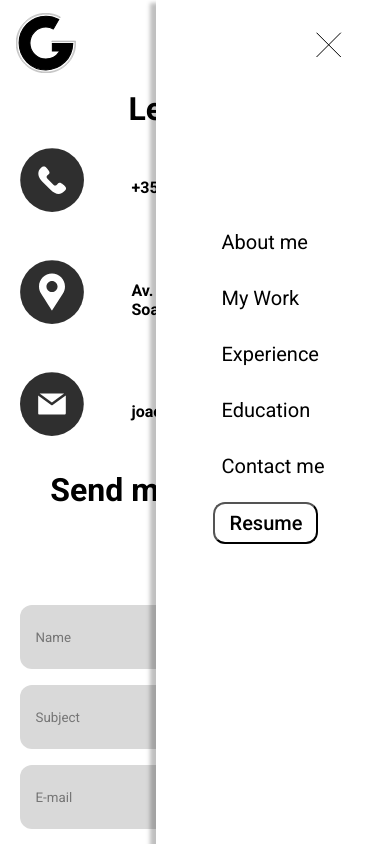
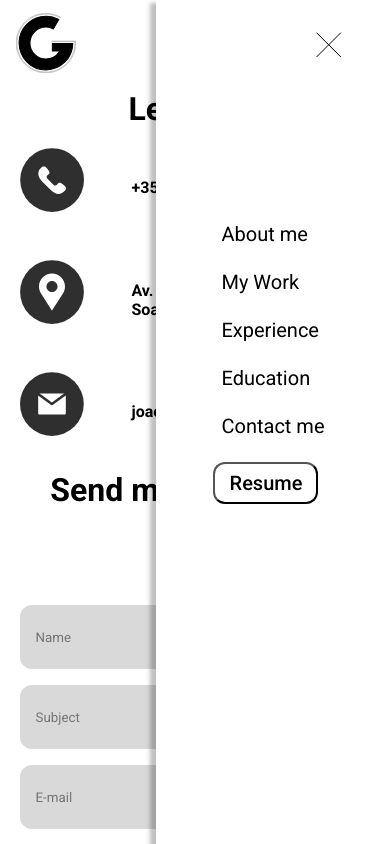
Before and after one commit to JoaoGuedes01/personal_website, a React (Create React App) app in the folder react-app/: page /contacts in a window 390 px wide. Both pictures are taken after a click on the element 346 px from the left and 45 px from the top of the page. Shown: the top 844 px of the page. Built offline with nearby package versions, Linux system fonts and the light colour scheme.

Commit message:
updated navbar hamburger animation
updated navbar hamburger animation

```diff
--- a/react-app/src/Components/navbar/navbar.jsx
+++ b/react-app/src/Components/navbar/navbar.jsx
@@ -40,7 +40,7 @@ const Navbar = () => {
           </svg>
         </motion.div>
 
-        <AnimatePresence>
+        <AnimatePresence exitBeforeEnter>
           {isActive && (
             <motion.div className='hamb-menu-active' initial={{ x: "100%" }} animate={{ x: 0 }} exit={{ x: "100%" }} transition={{ type: "spring", duration: 0.5 }}>
               <div className='hamb-menu-close' onClick={toggleSidebar}>
@@ -48,17 +48,31 @@ const Navbar = () => {
                   <path d="M0.891113 1.07031L24.4613 24.6405M0.891113 24.6405L24.4613 1.07031" stroke="black" strokeLinecap="square" />
                 </svg>
               </div>
-
               <div className='hamb-menu-items'>
                 <ul>
-                  <Link className='nav-link' to="/" onClick={toggleSidebar}>About me</Link>
-                  <Link className='nav-link' to="/work" onClick={toggleSidebar}>My Work</Link>
-                  <Link className='nav-link' to="/experience" onClick={toggleSidebar}>Experience</Link>
-                  <Link className='nav-link' to="/education" onClick={toggleSidebar}>Education</Link>
-                  <Link className='nav-link' to="/contacts" onClick={toggleSidebar}>Contact me</Link>
-                  <div className="button-container">
+                  <motion.div initial={{ y: "-100%", opacity: 0 }} animate={{ y: 0, opacity: 1 }} transition={{ type: "spring", delay: 0.2 }}>
+                    <Link className='nav-link' to="/" onClick={toggleSidebar}>About me</Link>
+                  </motion.div>
+
+                  <motion.div initial={{ y: "-100%", opacity: 0 }} animate={{ y: 0, opacity: 1 }} transition={{ type: "spring", delay: 0.25 }}>
+                    <Link className='nav-link' to="/work" onClick={toggleSidebar}>My Work</Link>
+                  </motion.div>
+
+                  <motion.div initial={{ y: "-100%", opacity: 0 }} animate={{ y: 0, opacity: 1 }} transition={{ type: "spring", delay: 0.3 }}>
+                    <Link className='nav-link' to="/experience" onClick={toggleSidebar}>Experience</Link>
+                  </motion.div>
+
+                  <motion.div initial={{ y: "-100%", opacity: 0 }} animate={{ y: 0, opacity: 1 }} transition={{ type: "spring", delay: 0.35 }}>
+                    <Link className='nav-link' to="/education" onClick={toggleSidebar}>Education</Link>
+                  </motion.div>
+
+                  <motion.div initial={{ y: "-100%", opacity: 0 }} animate={{ y: 0, opacity: 1 }} transition={{ type: "spring", delay: 0.4 }}>
+                    <Link className='nav-link' to="/contacts" onClick={toggleSidebar}>Contact me</Link>
+                  </motion.div>
+
+                  <motion.div className="button-container" initial={{ y: "-100%", opacity: 0 }} animate={{ y: 0, opacity: 1 }} transition={{ type: "spring", delay: 0.45 }}>
                     <button className='nav-button'>Resume</button>
-                  </div>
+                  </motion.div>
                 </ul>
               </div>
             </motion.div>
```
